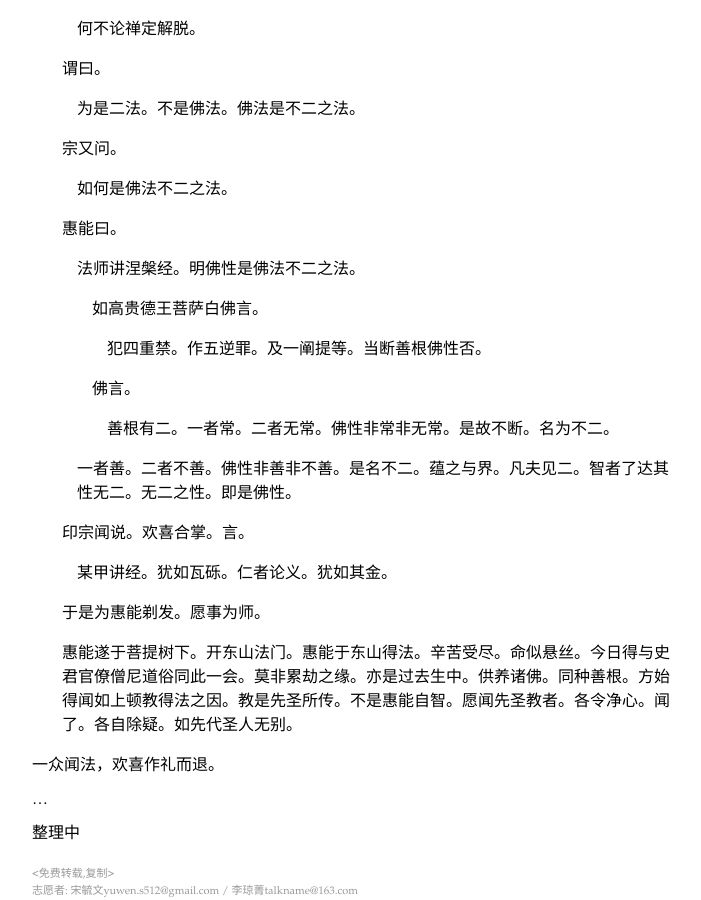
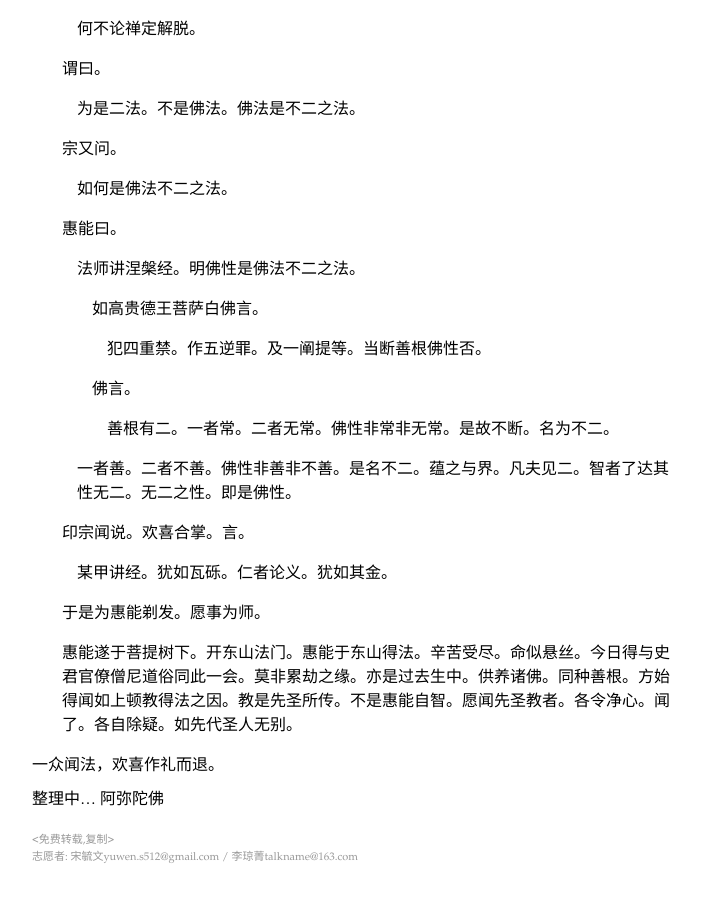
Before and after one commit to wowenrushi/wowenrushi.github.io, a Jekyll site: the page built from _posts/dachengjing/2014-10-24-tan-jing.md, in a window 1280 px wide and 900 px high, scrolled down 6826 px. Shown: the whole window, without its empty margins (283-984 px from the left). Built offline with Jekyll 4.4.1, drawn with Linux system fonts in a browser that asks for light colours; after the commit the page ends 7692 px from its top, so only the background shows below that.

Commit message:
更新《坛经》

```diff
--- a/_posts/dachengjing/2014-10-24-tan-jing.md
+++ b/_posts/dachengjing/2014-10-24-tan-jing.md
@@ -339,6 +339,4 @@ description: 《坛经》
 一众闻法，欢喜作礼而退。
 
 
-...
-
-整理中
+整理中... 阿弥陀佛
```
